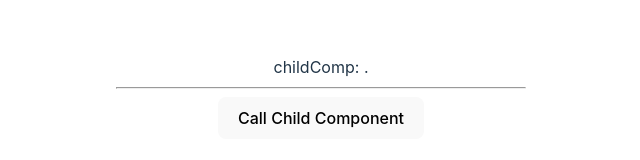
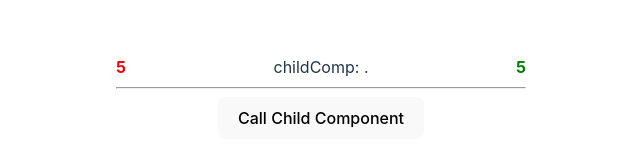
Before and after one commit to 11hertz/fullStack_React, a React (Vite) app: page / in a window 1280 px wide. Shown: the part 116-276 px from the top of the page, without its empty margins (319-959 px from the left). Built offline with nearby package versions, Linux system fonts and the light colour scheme.

Commit message:
useEffect: call twice

```diff
--- a/src/App.tsx
+++ b/src/App.tsx
@@ -1,20 +1,45 @@
-import { forwardRef, useImperativeHandle, useRef, useState } from 'react';
+import {
+  forwardRef,
+  useEffect,
+  useImperativeHandle,
+  useRef,
+  useState,
+} from 'react';
 import Hello from './components/Hello';
 import My from './components/My';
 import './App.css';
 import { useCounter } from './hooks/counter-context';
+import { useTimer } from './hooks/timer-hooks';
 
 type ChildHandler = {
   appendPeriod: () => void;
 };
 const ChildComponent = forwardRef((_, ref) => {
   const [childText, setChildText] = useState('.');
+  const [badCount, setBadCount] = useState(0);
+  const [goodCount, setGoodCount] = useState(0);
+
+  const { useInterval } = useTimer();
+
+  useInterval(() => setBadCount((pre) => pre + 1), 1000);
+
+  useEffect(() => {
+    const intl = setInterval(() => setGoodCount((pre) => pre + 1), 1000);
+
+    return () => clearInterval(intl);
+  }, []);
 
   const handler: ChildHandler = {
     appendPeriod: () => setChildText((c) => c + '.'),
   };
   useImperativeHandle(ref, () => handler);
-  return <>childComp: {childText}</>;
+  return (
+    <>
+      <strong style={{ float: 'left', color: 'red' }}>{badCount}</strong>
+      childComp: {childText}
+      <strong style={{ float: 'right', color: 'green' }}>{goodCount}</strong>
+    </>
+  );
 });
 
 function App() {
--- /dev/null
+++ b/src/hooks/timer-hooks.ts
@@ -0,0 +1,16 @@
+import { useEffect } from 'react';
+
+export const useTimer = () => {
+  const useInterval = <T extends unknown[]>(
+    cb: (...args: T) => void,
+    delay: number
+  ) => {
+    useEffect(() => {
+      const timer = setInterval(cb, delay);
+
+      return () => clearInterval(timer);
+    }, []);
+  };
+
+  return { useInterval };
+};
```
